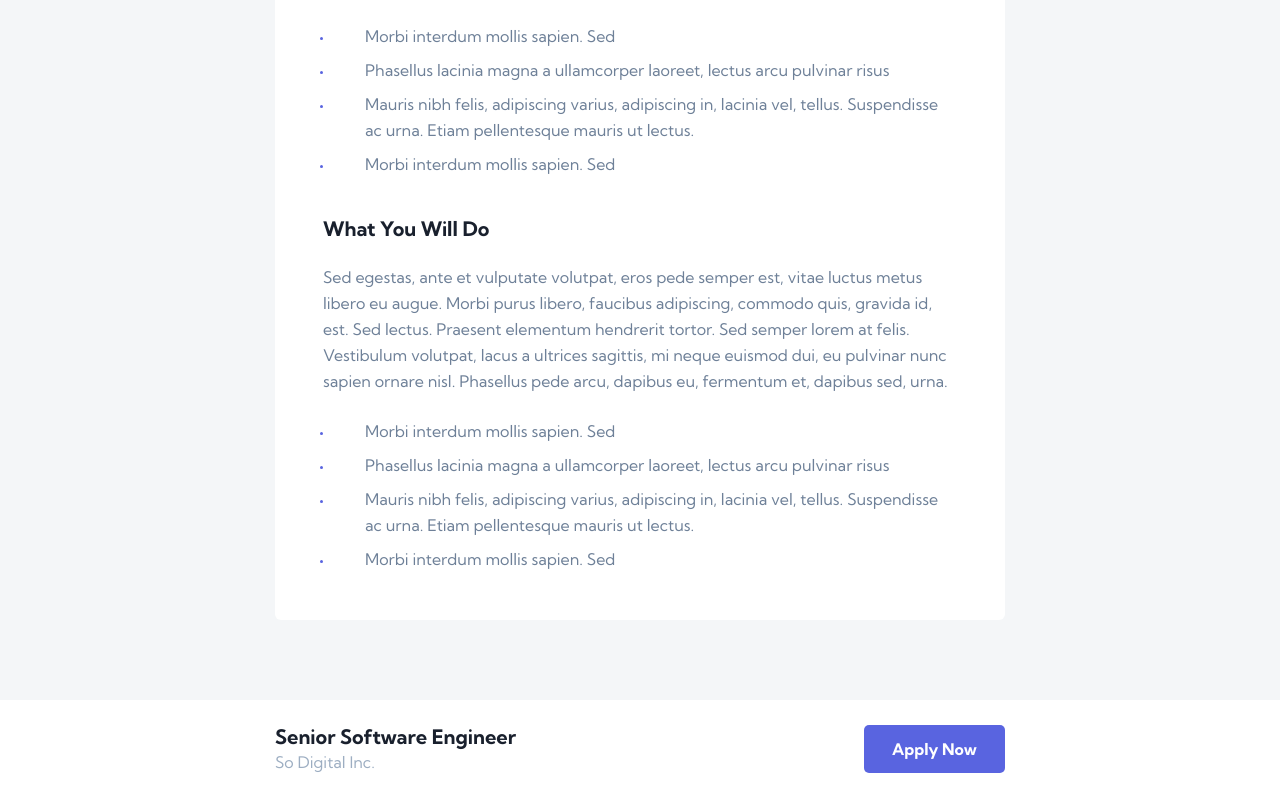
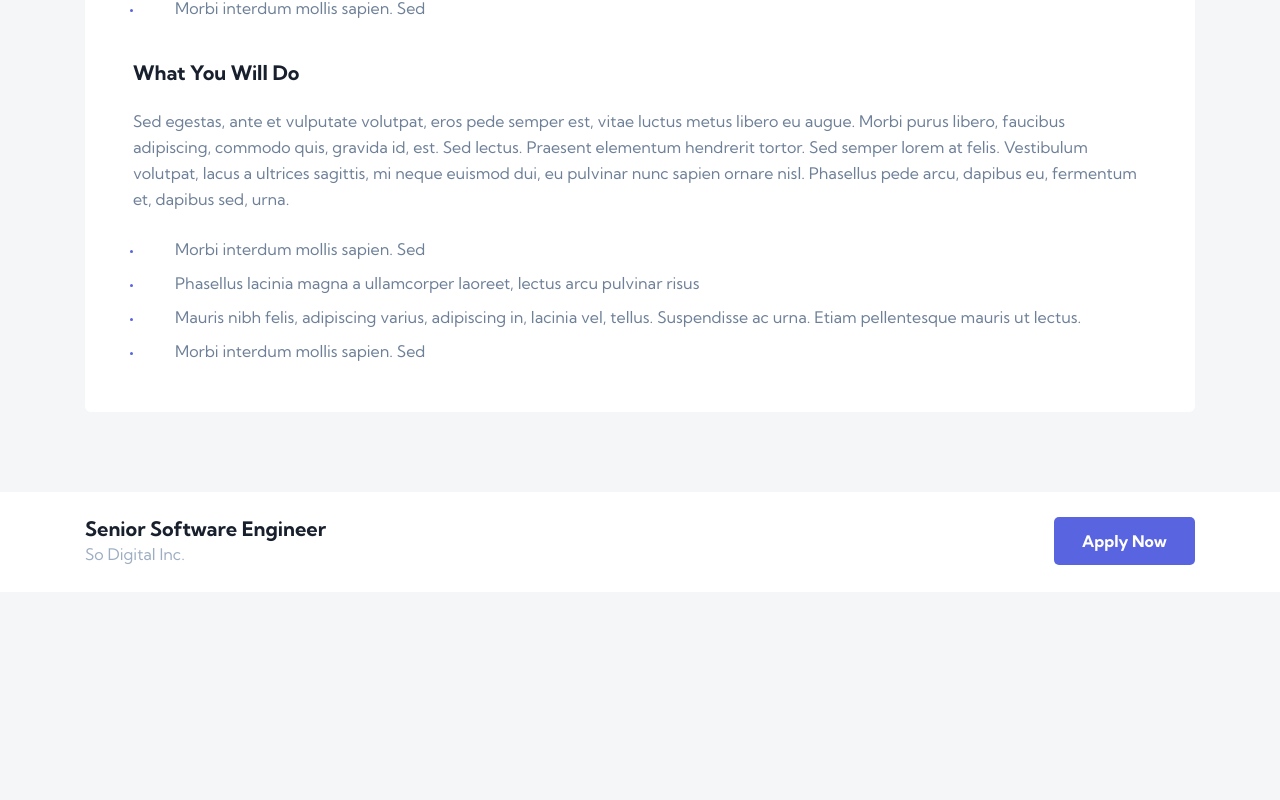
Before and after one commit to Avenntador/Dev-Jobs, a Next.js app: page /test in a window 1280 px wide. Shown: the part 931-1731 px from the top of the page. After the commit the page ends 1523 px from the top, so only its background shows below. Built offline with nearby package versions, Linux system fonts and the light colour scheme.

Commit message:
#1 detail layout

```diff
--- a/src/layouts/DetailLayout/DetailLayout.module.scss
+++ b/src/layouts/DetailLayout/DetailLayout.module.scss
@@ -6,14 +6,32 @@
   min-height: 100vh;
 }
 
-.container {
-  min-width: $detail-layout-container-min-width;
-}
+.mainWrapper {
+  width: $detail-layout-mainWrapper-width-default;
+  @include d-flex(column, inherit, inherit);
+    // RESPONSIVE HUETA ============================
+    @include respond(big-desktop) {
+      //width < 1800?
+      width: $main-layout-mainWrapper-width-big;
+    }
 
-.mainWrapper {
-  width: $detail-layout-mainWrapper-width;
-  // min-height: $detail-layout-mainWrapper-height;
-  @include d-flex(column, inherit, inherit);
+    @include respond(tab-land) {
+      //width < 1200?
+      width: $main-layout-mainWrapper-width-tab_land;
+    }
+
+    @include respond(tab-port) {
+      //width < 900?
+      width: $main-layout-mainWrapper-width-tab_port;
+    }
+
+    @include respond(phone) {
+      //width < 600?
+      width: $main-layout-mainWrapper-width-phone;
+    }
+    // END RESPONSIVE HUETA ============================
+
+
 }
 
 .footer {
@@ -21,9 +39,29 @@
   width: $detail-layout-footer-width;
 
   &__content {
-    width: $detail-layout-footer-content-width;
+    width: $detail-layout-mainWrapper-width-default;
     margin: 0 auto;
     padding: 2.5rem 0;
     @include d-flex(row, space-between, inherit);
+
+    @include respond(big-desktop) {
+      //width < 1800?
+      width: $detail-layout-mainWrapper-width-big;
+    }
+
+    @include respond(tab-land) {
+      //width < 1200?
+      width: $detail-layout-mainWrapper-width-tab_land;
+    }
+
+    @include respond(tab-port) {
+      //width < 900?
+      width: $detail-layout-mainWrapper-width-tab_port;
+    }
+
+    @include respond(phone) {
+      //width < 600?
+      width: $detail-layout-mainWrapper-width-phone;
+    }
   }
 }
--- a/src/layouts/MainLayout/MainLayout.module.scss
+++ b/src/layouts/MainLayout/MainLayout.module.scss
@@ -6,7 +6,6 @@
   position: relative;
   width: $main-layout-mainWrapper-width-default;
   margin: 14.4rem auto 0 auto;
-
 
   // RESPONSIVE HUETA ============================
   @include respond(big-desktop) {
@@ -29,6 +28,4 @@
     width: $main-layout-mainWrapper-width-phone;
   }
   // END RESPONSIVE HUETA ============================
-
-
 }
--- a/src/sass/abstracts/_variables.scss
+++ b/src/sass/abstracts/_variables.scss
@@ -69,9 +69,26 @@ $main-layout-header-width-phone: 80%;
 
 
 
-// Detail Layout
-$detail-layout-container-min-width: 111rem;
-$detail-layout-mainWrapper-width: 73rem;
-$detail-layout-mainWrapper-height: 100vh;
+// ----------------Detail Layout-------------
+
+// normal size (1200-1800)
+$detail-layout-mainWrapper-width-default: 111rem;
+$detail-layout-header-width-default: 111rem;
+
+// big desktop (> 1800)
+$detail-layout-mainWrapper-width-big: 120rem;
+$detail-layout-header-width-big: 120rem;
+
+// tab land (< 1200)
+$detail-layout-mainWrapper-width-tab_land: 78rem;
+$detail-layout-header-width-tab_land: 78rem;
+
+// tab portrait (< 900)
+$detail-layout-mainWrapper-width-tab_port: 68.9rem;
+$detail-layout-header-width-tab_port: 68.9rem;
+
+// phone (< 600)
+$detail-layout-mainWrapper-width-phone: 80%;
+$detail-layout-header-width-phone: 80%;
+
 $detail-layout-footer-width: 100%;
-$detail-layout-footer-content-width: 73rem;
```
Also changed, not shown: src/components/SearchPanel/SearchPanel.js (+7 -8 lines).
